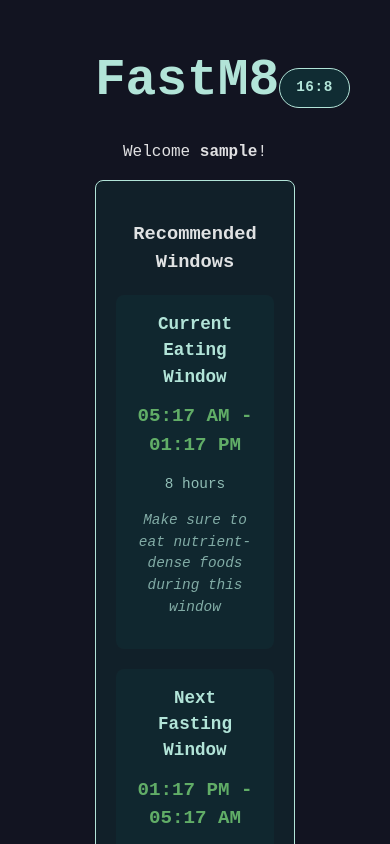
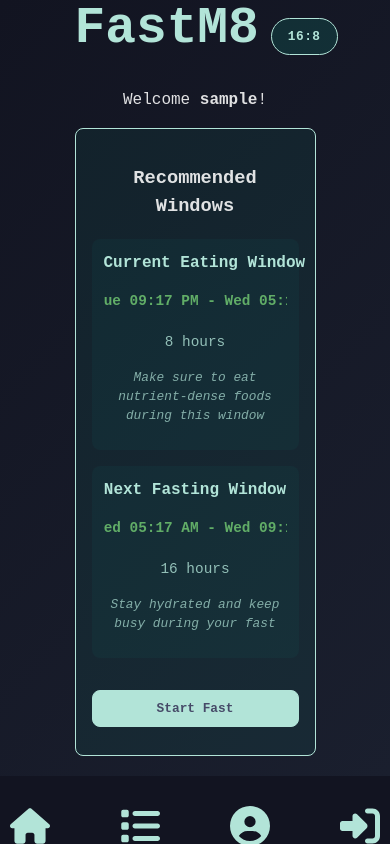
Before and after one commit to mattattaq/fastm8-frontend, a Vue app: page /fastm8-frontend/dashboard in a window 390 px wide. Shown: the top 844 px of the page. Built offline with nearby package versions, Linux system fonts and the light colour scheme; no server answers; sample sign-in values are in the browser's storage.

Commit message:
[ feat ] - mobile design and 24 time setting persisting

```diff
--- a/src/pages/Dashboard.vue
+++ b/src/pages/Dashboard.vue
@@ -4,6 +4,7 @@ import { useRouter } from "vue-router";
 import ProgressCircle from "../components/ProgressCircle.vue";
 import Footer from "../components/Footer.vue";
 import { editLogs } from '../api';
+import { useSettings } from '../stores/settings';
 
 const router = useRouter();
 const startTime = ref(null);
@@ -19,6 +20,10 @@ const isEditModalOpen = ref(false);
 const isConfirmModalOpen = ref(false);
 const isLoading = ref(false);
 const newStartTime = ref(null);
+const logs = ref([]);
+
+const { settings: fastingSettings } = useSettings();
+
 const fastingEndTime = computed(() => {
   if (!startTime.value) return null;
   const end = new Date(startTime.value);
@@ -26,25 +31,56 @@ const fastingEndTime = computed(() => {
   return end;
 });
 let interval = null;
-
-const fastingSettings = ref({
-  protocol: '16:8',
-  fastingHours: 16,
-  eatingHours: 8,
-  use24HourFormat: false
-});
+const alternatingText = ref("M");
+let typingInterval = null;
 
 // Add computed properties for recommended windows
 const recommendedWindows = computed(() => {
   const now = new Date();
-  const settings = JSON.parse(localStorage.getItem('fastingSettings')) || fastingSettings.value;
+  const settings = fastingSettings.value;
 
-  // Calculate recommended eating window
-  const eatingStart = new Date(now);
-  eatingStart.setHours(now.getHours() - settings.fastingHours);
+  // Ensure preferredEatingWindow exists with default values
+  const preferredWindow = settings.preferredEatingWindow || {
+    startHour: 8,
+    startMinute: 0
+  };
 
-  const eatingEnd = new Date(eatingStart);
-  eatingEnd.setHours(eatingStart.getHours() + settings.eatingHours);
+  // Get the most recent completed fast from logs
+  const recentFast = logs.value
+    .filter(log => log.endTime)
+    .sort((a, b) => new Date(b.endTime) - new Date(a.endTime))[0];
+
+  let eatingStart, eatingEnd;
+
+  if (recentFast && (now - new Date(recentFast.endTime)) < 24 * 60 * 60 * 1000) {
+    // If there's a recent fast (within 24 hours), base the eating window on its end time
+    const endTime = new Date(recentFast.endTime);
+    eatingStart = new Date(endTime);
+
+    // If the end time is in the past, use now as the start time
+    if (eatingStart < now) {
+      eatingStart = new Date(now);
+    }
+
+    eatingEnd = new Date(eatingStart);
+    eatingEnd.setHours(eatingStart.getHours() + settings.eatingHours);
+  } else {
+    // Otherwise, use the preferred eating window from settings
+    eatingStart = new Date(now);
+    eatingEnd = new Date(now);
+
+    // Set to preferred start time
+    eatingStart.setHours(preferredWindow.startHour, preferredWindow.startMinute, 0, 0);
+
+    // If preferred start time has passed today, set for today
+    if (eatingStart < now) {
+      eatingStart = new Date(now);
+    }
+
+    // Set end time based on eating hours
+    eatingEnd = new Date(eatingStart);
+    eatingEnd.setHours(eatingStart.getHours() + settings.eatingHours);
+  }
 
   // Calculate next fasting window
   const nextFastStart = new Date(eatingEnd);
@@ -65,11 +101,11 @@ const recommendedWindows = computed(() => {
 
 // Add format time helper
 const formatTime = (date) => {
-  const settings = JSON.parse(localStorage.getItem('fastingSettings')) || fastingSettings.value;
-  return date.toLocaleTimeString('en-US', {
+  return date.toLocaleString('en-US', {
+    weekday: 'short',
     hour: '2-digit',
     minute: '2-digit',
-    hour12: !settings.use24HourFormat
+    hour12: !fastingSettings.value.use24HourFormat
   });
 };
 
@@ -106,6 +142,27 @@ const fetchOpenFastLogs = async () => {
   }
 };
 
+// Add fetch logs function
+const fetchLogs = async () => {
+  if (!token || !userId) {
+    console.error("No user token or ID found.");
+    return;
+  }
+
+  try {
+    const response = await fetch(`${API_BASE_URL}/api/logs?userId=${userId}`, {
+      method: "GET",
+      headers: { Authorization: `Bearer ${token}` },
+    });
+
+    if (response.ok) {
+      const data = await response.json();
+      logs.value = data;
+    }
+  } catch (error) {
+    console.error("Error fetching logs:", error);
+  }
+};
 
 // Update progress & elapsed time
 const updateProgress = () => {
@@ -129,33 +186,51 @@ const updateProgress = () => {
 
 onMounted(() => {
   fetchOpenFastLogs();
+  fetchLogs();
   updateProgress();
   interval = setInterval(updateProgress, 1000);
+  startAlternating();
 });
 
 onUnmounted(() => {
   if (interval) clearInterval(interval);
+  if (typingInterval) clearInterval(typingInterval);
 });
 
-const stopFast = async (logIds, edits, token) => {
-  console.log(toggleDisabled.value);
-  if (toggleDisabled.value) {
-    console.log("Button is disabled or fastLogId is invalid.");
+const stopFast = async () => {
+  if (!startTime.value) {
+    console.log("No active fast to end");
     return;
   }
-  console.log(logIds, "logIds");
-  console.log(edits, "edits");
+
   try {
-    const data = await editLogs(logIds, edits, token); // Use the imported editLogs function
-    console.log(data.message);
+    const response = await fetch(`${API_BASE_URL}/api/logs/edit`, {
+      method: 'PUT',
+      headers: {
+        'Authorization': `Bearer ${token}`,
+        'Content-Type': 'application/json'
+      },
+      body: JSON.stringify({
+        logIds: [parseInt(fastLogId)],
+        edits: [{
+          endTime: new Date().toISOString(),
+          isComplete: true
+        }]
+      })
+    });
 
-    // Reset fastLogId after successful update
+    if (!response.ok) {
+      throw new Error('Failed to end fast');
+    }
+
+    // Reset fastLogId and startTime after successful update
     localStorage.removeItem("fastLogId");
-    fetchOpenFastLogs(); // Refresh logs
+    startTime.value = null;
+    await fetchOpenFastLogs();
   } catch (error) {
-    console.error("Error updating logs:", error);
+    console.error("Error ending fast:", error);
   }
-}
+};
 
 // Toggle Fast
 const toggleFast = async () => {
@@ -237,28 +312,26 @@ const confirmEditStartTime = async () => {
 
 // Compute button text
 const startOrEdit = computed(() => (startTime.value ? "Edit" : "Start"));
-const toggleDisabled = computed(() => typeof (fastLogId) !== null);
+const toggleDisabled = computed(() => !startTime.value);
 
 // Format times for display
 const formattedStartTime = computed(() => {
   if (!startTime.value) return "Not started";
-  const settings = JSON.parse(localStorage.getItem('fastingSettings')) || fastingSettings.value;
   return startTime.value.toLocaleString("en-US", {
     weekday: "long",
     hour: "2-digit",
     minute: "2-digit",
-    hour12: !settings.use24HourFormat
+    hour12: !fastingSettings.value.use24HourFormat
   });
 });
 
 const formattedEndTime = computed(() => {
   if (!fastingEndTime.value) return "N/A";
-  const settings = JSON.parse(localStorage.getItem('fastingSettings')) || fastingSettings.value;
   return fastingEndTime.value.toLocaleString("en-US", {
     weekday: "long",
     hour: "2-digit",
     minute: "2-digit",
-    hour12: !settings.use24HourFormat
+    hour12: !fastingSettings.value.use24HourFormat
   });
 });
 
@@ -301,6 +374,24 @@ const fastingPhase = computed(() => {
   if (hours < 20) return "Deep Ketosis Phase";
   return "Autophagy Phase";
 });
+
+// Start alternating the "M" effect
+const startAlternating = () => {
+  if (!typingInterval) {
+    typingInterval = setInterval(() => {
+      alternatingText.value = alternatingText.value === "M" ? "^" : "M";
+    }, 500);
+  }
+};
+
+// Stop alternating and reset text
+const stopAlternating = () => {
+  if (typingInterval) {
+    clearInterval(typingInterval);
+    typingInterval = null;
+  }
+  alternatingText.value = "M";
+};
 </script>
 
 <template>
@@ -333,7 +424,7 @@ const fastingPhase = computed(() => {
   <div class="container">
     <div class="left">
       <div class="header">
-        <h1>FastM8</h1>
+        <h1>Fast{{ alternatingText }}8</h1>
         <div class="protocol-label">
           {{ fastingSettings.protocol }}
         </div>
@@ -346,7 +437,7 @@ const fastingPhase = computed(() => {
         <div class="window-info">
           <div class="window-section">
             <h4>Current Eating Window</h4>
-            <p class="time-range">
+            <p class="time-range eating">
               {{ formatTime(recommendedWindows.eatingWindow.start) }} -
               {{ formatTime(recommendedWindows.eatingWindow.end) }}
             </p>
@@ -355,7 +446,7 @@ const fastingPhase = computed(() => {
           </div>
           <div class="window-section">
             <h4>Next Fasting Window</h4>
-            <p class="time-range">
+            <p class="time-range fasting">
               {{ formatTime(recommendedWindows.nextFast.start) }} -
               {{ formatTime(recommendedWindows.nextFast.end) }}
             </p>
@@ -386,8 +477,7 @@ const fastingPhase = computed(() => {
         </div>
         <div class="action-buttons">
           <button class="edit-button" @click="toggleFast">Edit</button>
-          <button class="stop-button" :class="{ disabled: toggleDisabled }"
-            @click="stopFast([fastLogId], [{ endTime: new Date().toDateString, isComplete: true }])">
+          <button class="stop-button" :class="{ disabled: toggleDisabled }" @click="stopFast">
             End Fast
           </button>
         </div>
@@ -401,17 +491,21 @@ const fastingPhase = computed(() => {
 .container {
   max-width: 800px;
   margin: 0 auto;
-  padding: 20px;
+  padding: 0;
   display: flex;
   justify-content: center;
   align-items: center;
   min-height: calc(100vh - 100px);
+  background: linear-gradient(135deg, var(--dark) 0%, #1a1f2e 100%);
+  box-sizing: border-box;
 }
 
 .left {
   width: 100%;
   max-width: 500px;
   text-align: center;
+  box-sizing: border-box;
+  padding: 0 16px;
 }
 
 .header {
@@ -419,12 +513,20 @@ const fastingPhase = computed(() => {
   justify-content: space-between;
   align-items: center;
   margin-bottom: 16px;
+  flex-wrap: nowrap;
+  gap: 12px;
 }
 
 h1 {
   color: var(--mint);
   margin: 0;
-  font-size: 2em;
+  font-size: clamp(1.5em, 5vw, 2em);
+  transition: transform 0.3s ease-in-out;
+  white-space: nowrap;
+}
+
+h1:hover {
+  transform: scale(1.05);
 }
 
 .protocol-label {
@@ -433,43 +535,113 @@ h1 {
   color: var(--mint);
   padding: 8px 16px;
   border-radius: 20px;
-  font-size: 0.9em;
+  font-size: clamp(0.8em, 3vw, 0.9em);
   font-weight: 600;
   letter-spacing: 0.5px;
+  white-space: nowrap;
 }
 
 .welcome {
   color: var(--mint);
   margin-bottom: 24px;
+  font-size: clamp(1em, 4vw, 1.1em);
 }
 
 .recommended-windows {
   background: rgba(0, 255, 200, 0.05);
   border: 1px solid var(--mint);
   border-radius: 8px;
-  padding: 20px;
+  padding: 16px;
   margin-bottom: 20px;
+  box-sizing: border-box;
+  width: 100%;
+}
+
+.window-info {
+  display: flex;
+  flex-direction: column;
+  gap: 16px;
+  width: 100%;
+  box-sizing: border-box;
 }
 
 .window-section {
-  margin-bottom: 20px;
-  padding: 16px;
+  margin-bottom: 0;
+  padding: 12px;
   background: rgba(0, 255, 200, 0.03);
   border-radius: 8px;
+  transition: all 0.3s ease;
+  box-sizing: border-box;
+  width: 100%;
+}
+
+.window-section:hover {
+  transform: translateY(-2px);
+  box-shadow: 0 4px 12px rgba(0, 255, 200, 0.1);
 }
 
 .window-section h4 {
   color: var(--mint);
   margin: 0 0 12px 0;
-  font-size: 1.1em;
+  font-size: clamp(1em, 4vw, 1.1em);
   font-weight: 600;
+  white-space: nowrap;
 }
 
 .time-range {
-  font-size: 1.2em;
+  font-size: clamp(0.9em, 3.5vw, 1.2em);
   font-weight: bold;
   color: var(--green);
   margin: 8px 0;
+  display: flex;
+  align-items: center;
+  justify-content: center;
+  gap: 8px;
+  white-space: nowrap;
+  overflow: hidden;
+  text-overflow: ellipsis;
+  padding: 0 4px;
+  box-sizing: border-box;
+}
+
+.time-range.eating::before {
+  content: "🍽️";
+  font-size: 1.4em;
+  animation: eat 0.5s ease-in-out infinite;
+}
+
+.time-range.fasting::before {
+  content: "⏳";
+  font-size: 1.4em;
+  animation: pulse 1s ease-in-out infinite;
+}
+
+@keyframes eat {
+  0% {
+    transform: scale(1);
+  }
+
+  50% {
+    transform: scale(1.2);
+  }
+
+  100% {
+    transform: scale(1);
+  }
+}
+
+@keyframes pulse {
+  0% {
+    transform: scale(1);
+  }
+
+  50% {
+    transform: scale(1.1);
+  }
+
+  100% {
+    transform: scale(1);
+  }
 }
 
 .window-duration {
@@ -483,6 +655,7 @@ h1 {
   gap: 12px;
   margin-top: 20px;
   width: 100%;
+  flex-wrap: nowrap;
 }
 
 .start-button,
@@ -497,7 +670,7 @@ h1 {
   font-weight: 600;
   cursor: pointer;
   transition: all 0.2s ease;
-  font-size: 0.9em;
+  font-size: clamp(0.8em, 3vw, 0.9em);
   text-align: center;
   min-width: 0;
   white-space: nowrap;
@@ -552,24 +725,29 @@ h1 {
 }
 
 .timer {
-  font-size: 2em;
+  font-size: clamp(1.5em, 8vw, 2em);
   font-weight: bold;
   color: var(--mint);
   margin: 0;
+  white-space: nowrap;
 }
 
 .time-remaining {
   color: var(--mint);
   opacity: 0.8;
   margin-top: 8px;
+  font-size: clamp(0.9em, 3vw, 1em);
+  white-space: nowrap;
 }
 
 .window-tip {
   color: var(--mint);
   opacity: 0.7;
-  font-size: 0.9em;
+  font-size: clamp(0.8em, 3vw, 0.9em);
   margin-top: 8px;
   font-style: italic;
+  padding: 0 4px;
+  box-sizing: border-box;
 }
 
 .phase-indicator {
@@ -582,16 +760,18 @@ h1 {
   color: var(--mint);
   padding: 6px 12px;
   border-radius: 16px;
-  font-size: 0.9em;
+  font-size: clamp(0.8em, 3vw, 0.9em);
   font-weight: 600;
+  white-space: nowrap;
 }
 
 .motivational-message {
   color: var(--mint);
   font-style: italic;
   margin-top: 16px;
-  font-size: 1.1em;
+  font-size: clamp(0.9em, 3vw, 1.1em);
   text-align: center;
+  padding: 0 12px;
 }
 
 /* Modal styles */
@@ -610,18 +790,19 @@ h1 {
 
 .modal {
   background: var(--lite-dark);
-  padding: 24px;
+  padding: clamp(16px, 4vw, 24px);
   border-radius: 12px;
   border: 2px solid var(--mint);
   width: 90%;
   max-width: 400px;
   box-shadow: 0 4px 20px rgba(0, 0, 0, 0.3);
+  margin: 0 12px;
 }
 
 .modal h2 {
   color: var(--mint);
   margin: 0 0 20px 0;
-  font-size: 1.4em;
+  font-size: clamp(1.2em, 5vw, 1.4em);
   text-align: center;
 }
 
@@ -633,7 +814,7 @@ h1 {
   border-radius: 8px;
   background: rgba(0, 255, 200, 0.05);
   color: var(--mint);
-  font-size: 1em;
+  font-size: clamp(0.9em, 3vw, 1em);
 }
 
 .modal input[type="datetime-local"]::-webkit-calendar-picker-indicator {
@@ -712,8 +893,8 @@ h1 {
   border: 4px solid rgba(0, 255, 200, 0.1);
   border-top: 4px solid var(--mint);
   border-radius: 50%;
-  width: 40px;
-  height: 40px;
+  width: clamp(30px, 10vw, 40px);
+  height: clamp(30px, 10vw, 40px);
   animation: spin 1s linear infinite;
 }
 
@@ -726,4 +907,40 @@ h1 {
     transform: rotate(360deg);
   }
 }
+
+/* Media query for small screens */
+@media (max-width: 375px) {
+  .left {
+    padding: 0 12px;
+  }
+
+  .recommended-windows {
+    padding: 12px;
+  }
+
+  .window-section {
+    padding: 10px;
+  }
+
+  .time-range {
+    font-size: 0.9em;
+    padding: 0 2px;
+  }
+
+  .window-tip {
+    font-size: 0.8em;
+    padding: 0 2px;
+  }
+
+  .action-buttons {
+    flex-direction: column;
+    gap: 8px;
+  }
+
+  .start-button,
+  .edit-button,
+  .stop-button {
+    width: 100%;
+  }
+}
 </style>
--- a/src/pages/Settings.vue
+++ b/src/pages/Settings.vue
@@ -1,7 +1,8 @@
 <script setup>
-import { ref, onMounted, onUnmounted, computed } from "vue";
+import { ref, onMounted, onUnmounted, computed, watch } from "vue";
 import { useRouter } from "vue-router";
 import Footer from "../components/Footer.vue";
+import { useSettings } from '../stores/settings';
 
 const router = useRouter();
 const token = localStorage.getItem("userToken") || null;
@@ -9,12 +10,18 @@ const userId = localStorage.getItem("userId") || null;
 const userName = localStorage.getItem("userName");
 const API_BASE_URL = import.meta.env.VITE_API_BASE_URL;
 
-const fastingSettings = ref({
-  protocol: '16:8',
+const { settings, saveSettings } = useSettings();
+
+// Initialize default settings
+const defaultSettings = {
+  use24HourFormat: false,
+  preferredEatingWindow: {
+    startTime: '08:00',
+    endTime: '16:00'
+  },
   fastingHours: 16,
-  eatingHours: 8,
-  use24HourFormat: false
-});
+  eatingHours: 8
+};
 
 const protocols = [
   {
@@ -53,15 +60,32 @@ const selectedProtocol = ref('16:8');
 const customFastingHours = ref(16);
 const customEatingHours = ref(8);
 
-const saveSettings = () => {
-  const settings = {
-    protocol: selectedProtocol.value,
-    fastingHours: selectedProtocol.value === 'custom' ? customFastingHours.value : parseInt(selectedProtocol.value.split(':')[0]),
-    eatingHours: selectedProtocol.value === 'custom' ? customEatingHours.value : parseInt(selectedProtocol.value.split(':')[1]),
-    use24HourFormat: fastingSettings.value.use24HourFormat
-  };
-  fastingSettings.value = settings;
-  localStorage.setItem('fastingSettings', JSON.stringify(settings));
+const use24HourFormat = computed({
+  get: () => settings.value.use24HourFormat,
+  set: (value) => {
+    settings.value.use24HourFormat = value;
+  }
+});
+
+// Update settings save function
+const saveSettingsToServer = () => {
+  try {
+    // Update settings based on selected protocol
+    if (selectedProtocol.value === 'custom') {
+      settings.value.fastingHours = customFastingHours.value;
+      settings.value.eatingHours = customEatingHours.value;
+    } else {
+      const [fasting, eating] = selectedProtocol.value.split(':').map(Number);
+      settings.value.fastingHours = fasting;
+      settings.value.eatingHours = eating;
+    }
+
+    // Save to localStorage using the store
+    saveSettings(settings.value);
+    console.log("Settings saved successfully");
+  } catch (error) {
+    console.error("Error saving settings:", error);
+  }
 };
 
 // Logout function
@@ -70,50 +94,28 @@ const logout = () => {
   router.push("/fastm8-frontend/login"); // Redirect to login
 };
 
+// Initialize settings with default values if they don't exist
 onMounted(() => {
-  // Load saved settings if any
   const savedSettings = localStorage.getItem('fastingSettings');
   if (savedSettings) {
-    const settings = JSON.parse(savedSettings);
-    fastingSettings.value = settings;
-    selectedProtocol.value = settings.protocol;
-    if (settings.protocol === 'custom') {
-      customFastingHours.value = settings.fastingHours;
-      customEatingHours.value = settings.eatingHours;
-    }
+    const parsedSettings = JSON.parse(savedSettings);
+    // Merge saved settings with defaults to ensure all properties exist
+    settings.value = {
+      ...defaultSettings,
+      ...parsedSettings,
+      preferredEatingWindow: {
+        ...defaultSettings.preferredEatingWindow,
+        ...(parsedSettings.preferredEatingWindow || {})
+      }
+    };
+  } else {
+    settings.value = defaultSettings;
   }
+  saveSettings(settings.value);
 });
 
 onUnmounted(() => {
 });
-
-// Update format time helper
-const formatTime = (date) => {
-  return date.toLocaleTimeString('en-US', {
-    hour: '2-digit',
-    minute: '2-digit',
-    hour12: !fastingSettings.value.use24HourFormat
-  });
-};
-
-// Update formatted times
-const formattedStartTime = computed(() =>
-  startTime.value ? startTime.value.toLocaleString("en-US", {
-    weekday: "long",
-    hour: "2-digit",
-    minute: "2-digit",
-    hour12: !fastingSettings.value.use24HourFormat
-  }) : "Not started"
-);
-
-const formattedEndTime = computed(() =>
-  fastingEndTime.value ? fastingEndTime.value.toLocaleString("en-US", {
-    weekday: "long",
-    hour: "2-digit",
-    minute: "2-digit",
-    hour12: !fastingSettings.value.use24HourFormat
-  }) : "N/A"
-);
 
 </script>
 
@@ -133,9 +135,9 @@ const formattedEndTime = computed(() =>
         </select>
       </div>
 
-      <div class="form-group">
-        <label class="checkbox-label">
-          <input type="checkbox" v-model="fastingSettings.use24HourFormat" class="checkbox-input">
+      <div class="setting-item">
+        <label>
+          <input type="checkbox" v-model="use24HourFormat" />
           Use 24-hour time format
         </label>
       </div>
@@ -164,7 +166,23 @@ const formattedEndTime = computed(() =>
         </div>
       </div>
 
-      <button @click="saveSettings" class="save-button">Save Settings</button>
+      <div class="form-group" v-if="settings.value?.preferredEatingWindow">
+        <label>Default Eating Window</label>
+        <div class="time-input-group">
+          <div class="time-input">
+            <label>Start Time</label>
+            <input type="time" v-model="settings.value.preferredEatingWindow.startTime"
+              :class="{ 'time-input-field': true }">
+          </div>
+          <div class="time-input">
+            <label>End Time</label>
+            <input type="time" v-model="settings.value.preferredEatingWindow.endTime"
+              :class="{ 'time-input-field': true }">
+          </div>
+        </div>
+      </div>
+
+      <button @click="saveSettingsToServer" class="save-button">Save Settings</button>
     </div>
   </div>
   <Footer />
@@ -313,7 +331,11 @@ label {
   display: none;
 }
 
-.checkbox-label {
+.setting-item {
+  margin-bottom: 16px;
+}
+
+.setting-item label {
   display: flex;
   align-items: center;
   gap: 8px;
@@ -322,7 +344,7 @@ label {
   color: var(--mint);
 }
 
-.checkbox-input {
+.setting-item input[type="checkbox"] {
   width: 18px;
   height: 18px;
   cursor: pointer;
@@ -335,12 +357,12 @@ label {
   transition: all 0.2s ease;
 }
 
-.checkbox-input:checked {
+.setting-item input[type="checkbox"]:checked {
   background: var(--mint);
   border-color: var(--mint);
 }
 
-.checkbox-input:checked::after {
+.setting-item input[type="checkbox"]:checked::after {
   content: '✓';
   position: absolute;
   color: var(--lite-dark);
@@ -350,12 +372,43 @@ label {
   transform: translate(-50%, -50%);
 }
 
-.checkbox-input:hover {
+.setting-item input[type="checkbox"]:hover {
   background: rgba(0, 255, 200, 0.1);
 }
 
-.checkbox-input:checked:hover {
+.setting-item input[type="checkbox"]:checked:hover {
   background: var(--mint);
   opacity: 0.9;
 }
+
+.time-input-group {
+  display: flex;
+  gap: 16px;
+  margin-top: 8px;
+}
+
+.time-input {
+  flex: 1;
+}
+
+.time-input label {
+  display: block;
+  margin-bottom: 4px;
+  color: var(--mint);
+  font-size: 0.9em;
+}
+
+.time-input-field {
+  width: 100%;
+  padding: 8px;
+  border-radius: 4px;
+  border: 1px solid var(--mint);
+  background: rgba(0, 255, 200, 0.05);
+  color: var(--mint);
+}
+
+.time-input-field::-webkit-calendar-picker-indicator {
+  filter: invert(1);
+  opacity: 0.7;
+}
 </style>
--- /dev/null
+++ b/src/stores/settings.js
@@ -0,0 +1,32 @@
+import { ref, computed } from "vue";
+
+const settings = ref({
+  protocol: "16:8",
+  fastingHours: 16,
+  eatingHours: 8,
+  use24HourFormat: false,
+  preferredEatingWindow: {
+    startHour: 10,
+    startMinute: 0,
+    endHour: 18,
+    endMinute: 0,
+  },
+});
+
+// Load settings from localStorage on initialization
+const savedSettings = localStorage.getItem("fastingSettings");
+if (savedSettings) {
+  settings.value = JSON.parse(savedSettings);
+}
+
+export function useSettings() {
+  const saveSettings = (newSettings) => {
+    settings.value = { ...settings.value, ...newSettings };
+    localStorage.setItem("fastingSettings", JSON.stringify(settings.value));
+  };
+
+  return {
+    settings: computed(() => settings.value),
+    saveSettings,
+  };
+}
--- a/src/style.css
+++ b/src/style.css
@@ -157,6 +157,5 @@ form {
 #app {
   max-width: 1280px;
   margin: 0 auto;
-  padding: 2rem;
   text-align: center;
 }
```
